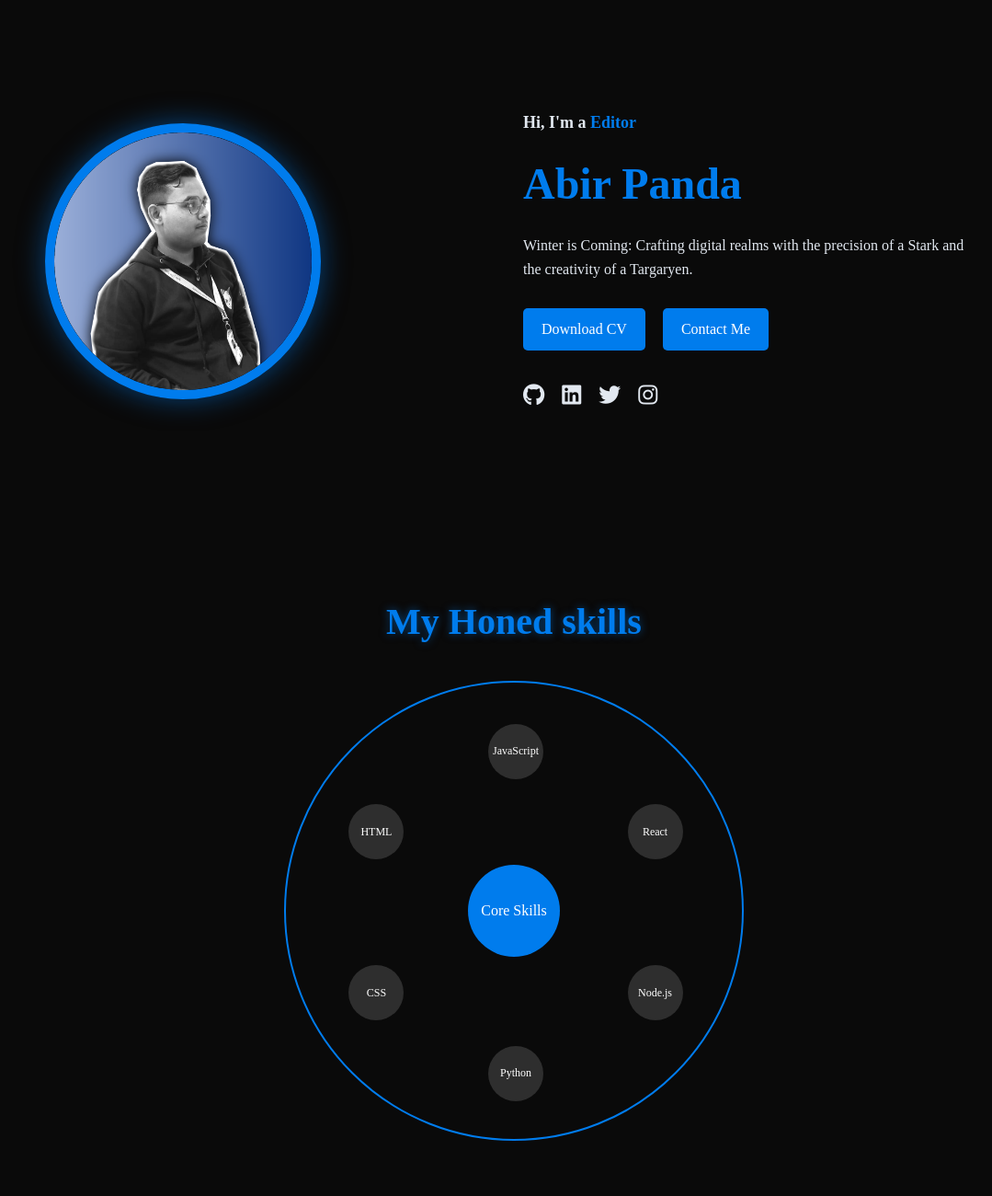
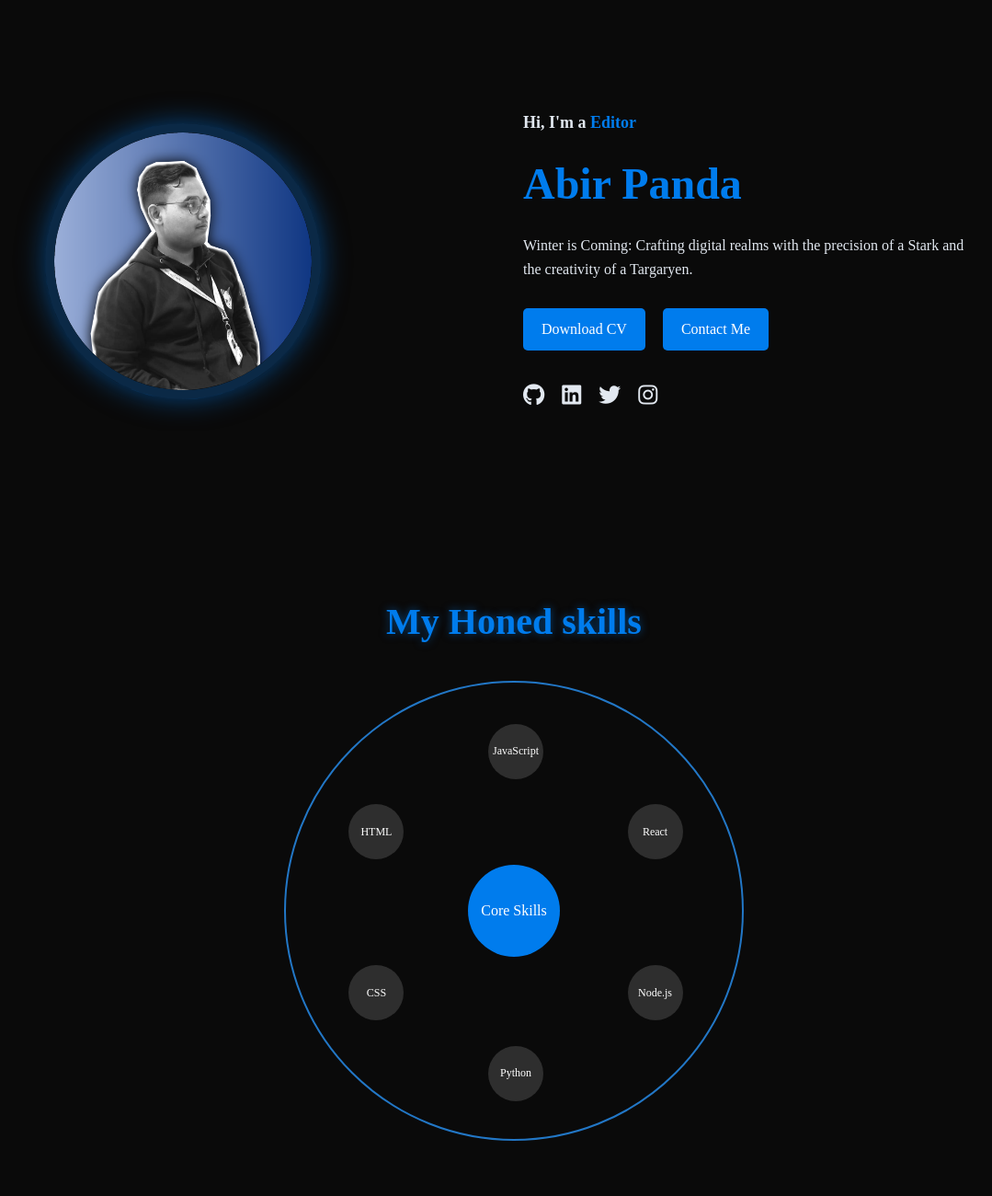
Before and after one commit to AbirpandA/potfolio, a plain HTML site: page index.html in a window 1280 px wide. Shown: the part 180-1480 px from the top of the page at 92% size, without its empty margins (81-1160 px from the left). Drawn offline with Linux system fonts and the light colour scheme.

Commit message:
fade for pic

```diff
--- a/styles.css
+++ b/styles.css
@@ -106,7 +106,7 @@ header {
     height: 300px;
     border-radius: 50%;
     overflow: hidden;
-    border: 10px solid #007ced;
+    border: 10px solid #0c85f640;
     box-shadow: 0 0 30px rgba(0, 124, 237, 0.5);
 }
 
@@ -167,7 +167,7 @@ header {
 }
 
 .social a:hover {
-    color: #007ced;
+    color: #007aeddc;
 }
 
 
@@ -182,7 +182,7 @@ header {
     max-height: 500px;
     margin: 0 auto;
     border-radius: 50%;
-    border: 2px solid #007ced ;
+    border: 2px solid #2992f4cd ;
 }
 
 .center-node {
```
